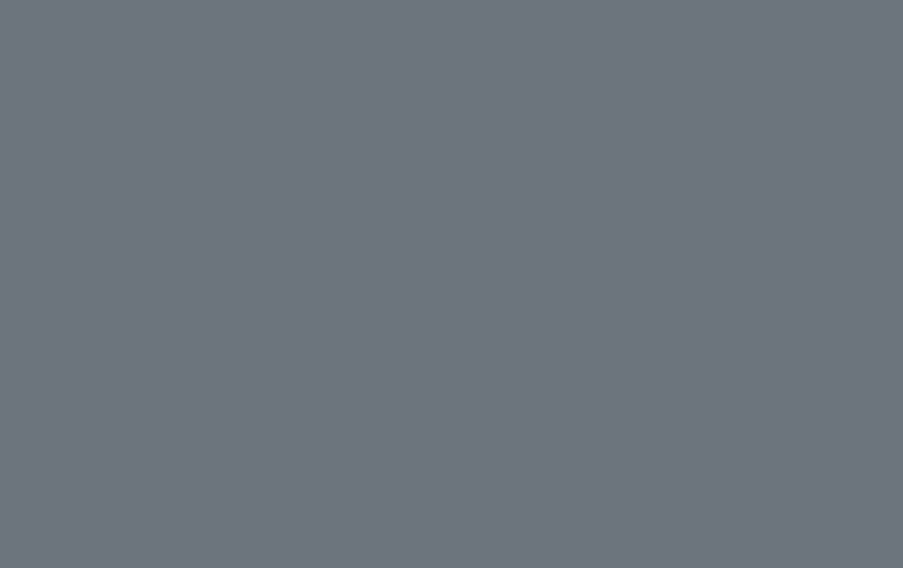
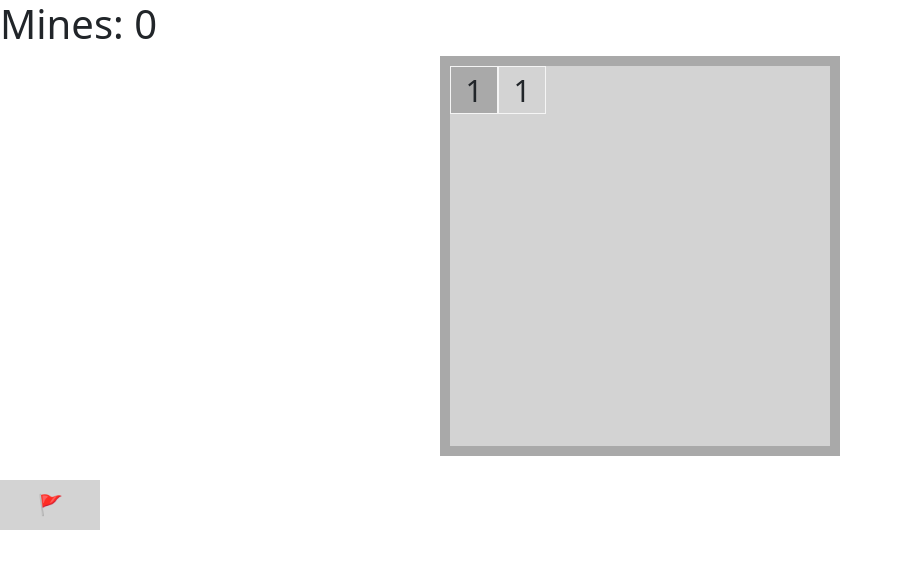
Before and after one commit to PietroMarilei/Mine_sweeper, a plain HTML site: page index.html in a window 1280 px wide. Shown: the whole page, without its empty margins (0-903 px from the left). Drawn offline with nearby package versions, Linux system fonts and the light colour scheme.

Commit message:
style css legit

```diff
--- a/assets/css/style.css
+++ b/assets/css/style.css
@@ -0,0 +1,61 @@
+@import "/node_modules/aesthetic-css/src/_loading.scss";
+
+* {
+    margin: 0;
+    padding: 0;
+    box-sizing: border-box;
+}
+
+
+
+body {
+    font-family: Arial, Helvetica, sans-serif;
+    text-align: center;
+}
+
+#board {
+    width: 400px;
+    height: 400px;
+    border: 10px solid darkgrey;
+    background-color: lightgrey;
+
+    margin: 0 auto;
+    display: flex;
+    flex-wrap: wrap;
+}
+
+#board div {
+    width: 48px;
+    height: 48px;
+    border: 1px solid whitesmoke;
+
+    font-size: 30px;
+    display: flex;
+    justify-content: center;
+    align-items: center;
+
+}
+
+.tile_clicked {
+    background-color: darkgrey;
+}
+
+.x1 {
+    color: blue;
+}
+
+.x2 {
+    color: green;
+}
+
+.x3 {
+    color: redS;
+}
+
+#flag_button {
+    width: 100px;
+    height: 50px;
+    font-size: 20px;
+    background-color: lightgrey;
+    border: none;
+}
--- a/assets/js/main.js
+++ b/assets/js/main.js
@@ -0,0 +1,38 @@
+const buttonElement = document.getElementById("playButton");
+
+const selectElement = document.getElementById("difficulty");
+
+const bombsElement = document.getElementById('bombs')
+
+const containerElement = document.querySelector('.container')
+
+
+
+
+
+
+
+
+
+
+// qua sotto si scatena l'evento play ⬇️ 🕹️
+
+buttonElement.addEventListener('click', function () {
+    console.log("premuto il tasto play");
+
+    numbOfCells = Number(selectElement.value);
+    // qua leggo il valore scelto dall'utente di difficoltá
+
+    numbofBombs = Number(bombsElement.value)
+
+    genBombsArray(numbofBombs, numbOfCells);
+    // genero le dannatissime bombe
+    console.log(bombsArray);
+
+
+    generateField(containerElement, numbOfCells);
+    // questa funzione genera il campo
+
+
+
+})
--- a/index.html
+++ b/index.html
@@ -11,10 +11,24 @@
             rel="stylesheet"
             integrity="sha384-rbsA2VBKQhggwzxH7pPCaAqO46MgnOM80zW1RWuH61DGLwZJEdK2Kadq2F9CUG65"
             crossorigin="anonymous">
+
+        <link rel="stylesheet" type="text/css" href="aesthetic.css">
+
         <title>Document</title>
     </head>
-    <body class="bg-secondary">
+    <body class>
+        <h1> Mines: <span id="mines_counter">0</span></h1>
 
+        <div id="board">
+            <div class="tile_clicked">1</div>
+            <div>1</div>
+
+            <!-- here js generate cells -->
+
+        </div>
+
+        <br>
+        <button id="flag_button">🚩</button>
 
         <script src="./assets/js/main.js"></script>
         <!-- bootstrap scripts -->
```
